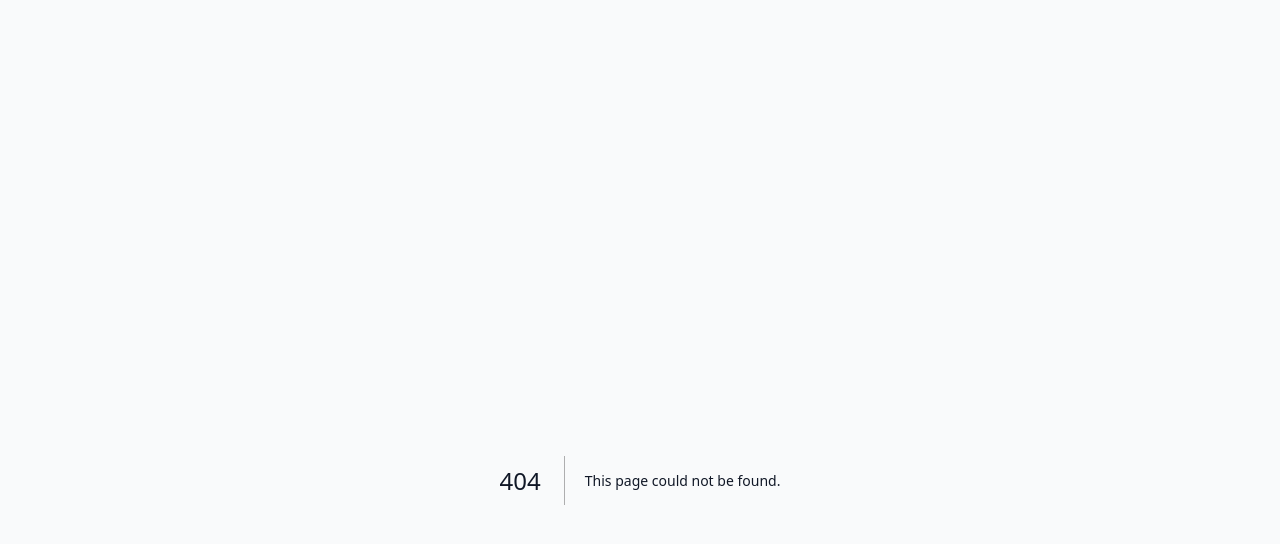
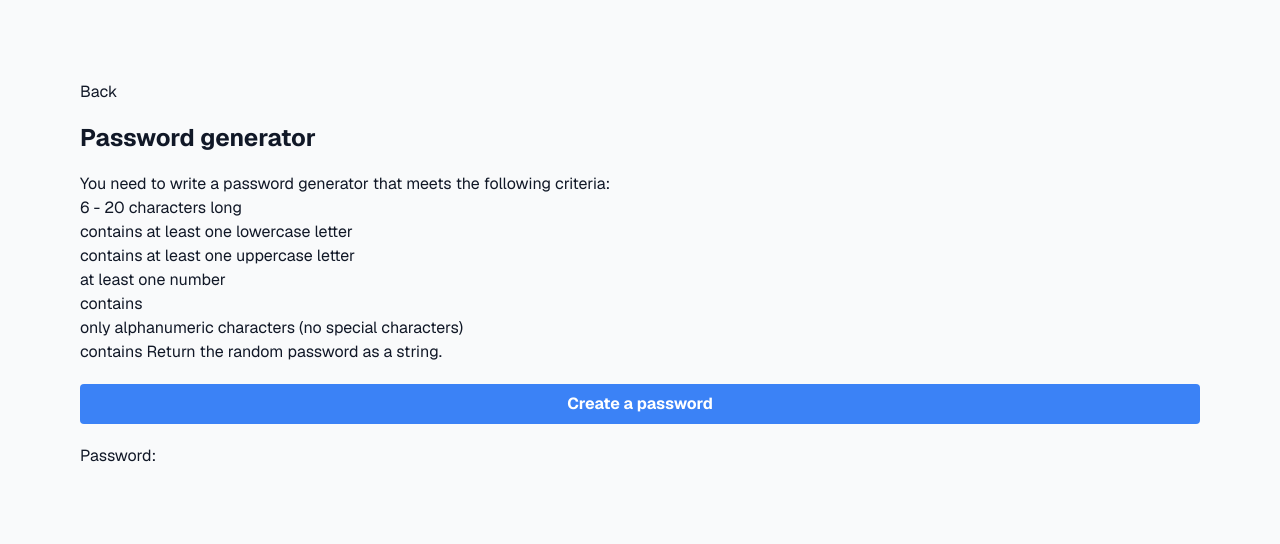
Before and after one commit to kmpronina/codewars, a Next.js app: page /password_generator in a window 1280 px wide. Before the commit this address had no page. Shown: the top 544 px of the page. Built offline with nearby package versions, Linux system fonts and the light colour scheme.

Commit message:
Password generator task

```diff
--- /dev/null
+++ b/app/_components/Button.tsx
@@ -0,0 +1,15 @@
+interface ButtonProps {
+  label: string;
+  onClick?: () => void;
+}
+
+export default function Button(props: ButtonProps) {
+  return (
+    <button
+      className="bg-blue-500 hover:bg-blue-700 text-white font-bold py-2 px-4 rounded"
+      onClick={props.onClick}
+    >
+      {props.label}
+    </button>
+  );
+}
--- a/app/page.tsx
+++ b/app/page.tsx
@@ -3,13 +3,14 @@ import Link from "next/link";
 export default function Home() {
   return (
     <main className="flex flex-col p-20 gap-8 row-start-2 items-center text-gray-900">
-      <Link href="/alphabet_symmetry">Alphabet symmetry</Link>{" "}
+      <Link href="/alphabet_symmetry">Alphabet symmetry</Link>
       <Link href="/alphabetized">Alphabetized</Link>
       <Link href="/distribute_server_workload">Distribute server workload</Link>
       <Link href="/ideal_electron_distribution">
         Ideal electron distribution
       </Link>
       <Link href="/is_it_a_triangle">Is it a triangle?</Link>
+      <Link href="/password_generator ">Password generator </Link>
       <Link href="/triangle_number_check">Triangle number check</Link>
     </main>
   );
--- /dev/null
+++ b/app/password_generator/page.tsx
@@ -0,0 +1,59 @@
+"use client";
+
+import { useState } from "react";
+import LinkBack from "../_components/LinkBack";
+import TaskTitle from "../_components/TaskTitle";
+import WrapperWithLabel from "../_components/WrapperWithLabel";
+import Button from "../_components/Button";
+
+export default function PasswordGenerator() {
+  const [string, setString] = useState<string>("");
+  const alphabet = "abcdefghijklmnopqrstuvwxyz";
+
+  function PasswordGenerator() {
+    function randomInteger(min: number, max: number) {
+      const rand = min + Math.random() * (max + 1 - min);
+      return Math.floor(rand);
+    }
+
+    const res = [];
+    for (let i = 0; i < randomInteger(6, 20); i++) {
+      res.push(alphabet[randomInteger(0, 25)]);
+    }
+    const newRes = res.map((item: string | number) => {
+      if (randomInteger(0, 100) < 50 && typeof item === "string") {
+        item = item.toUpperCase();
+      }
+      if (randomInteger(0, 100) < 25) {
+        item = randomInteger(0, 9);
+      }
+      return item;
+    });
+
+    if (newRes.join("").match(/[1-9]/) && newRes.join("").match(/[A-Z]/)) {
+      setString(newRes.join(""));
+    } else {
+      PasswordGenerator();
+    }
+  }
+
+  return (
+    <>
+      <LinkBack />
+      <TaskTitle title="Password generator" />
+      <ul>
+        You need to write a password generator that meets the following
+        criteria:
+        <li>6 - 20 characters long</li>
+        <li>contains at least one lowercase letter</li>
+        <li>contains at least one uppercase letter</li>
+        <li> at least one number</li>contains
+        <li> only alphanumeric characters (no special characters)</li>contains
+        Return the random password as a string.
+      </ul>
+      <Button label="Create a password" onClick={PasswordGenerator} />
+
+      <WrapperWithLabel label="Password">{string}</WrapperWithLabel>
+    </>
+  );
+}
```
